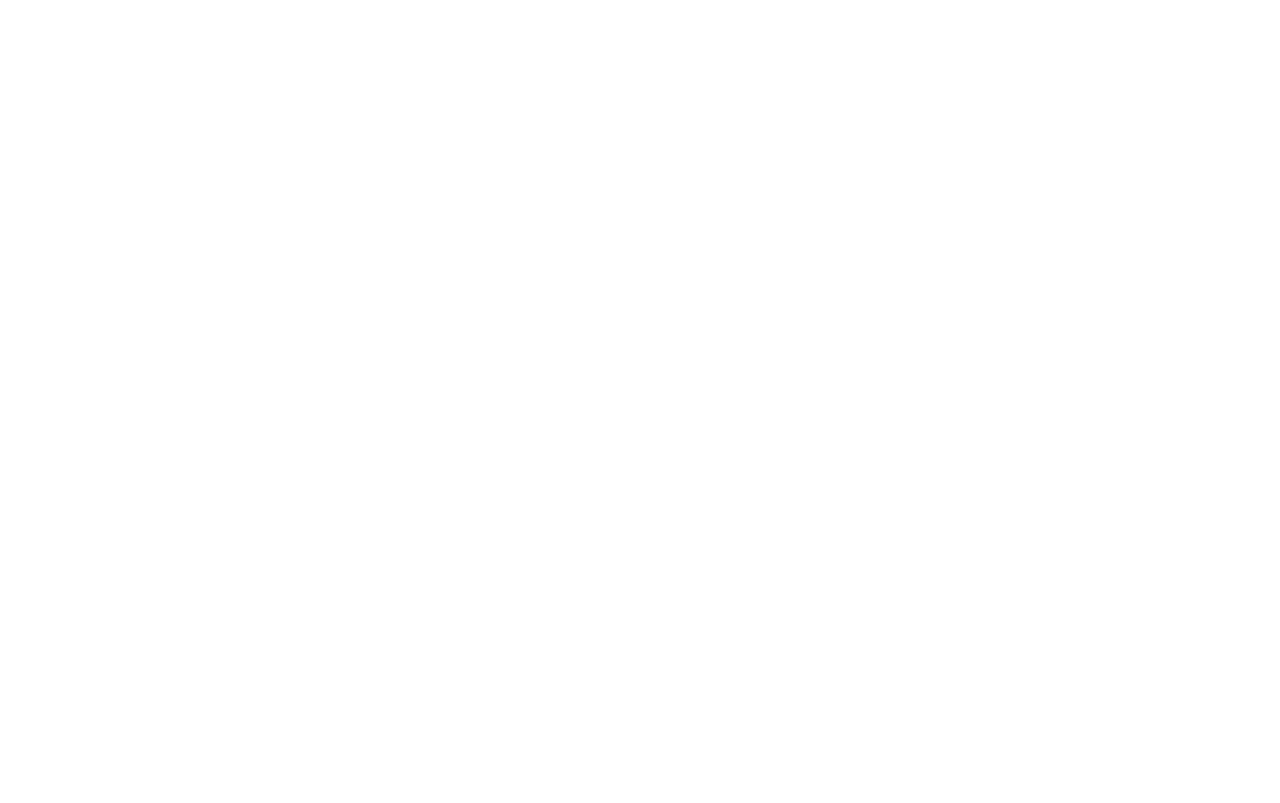
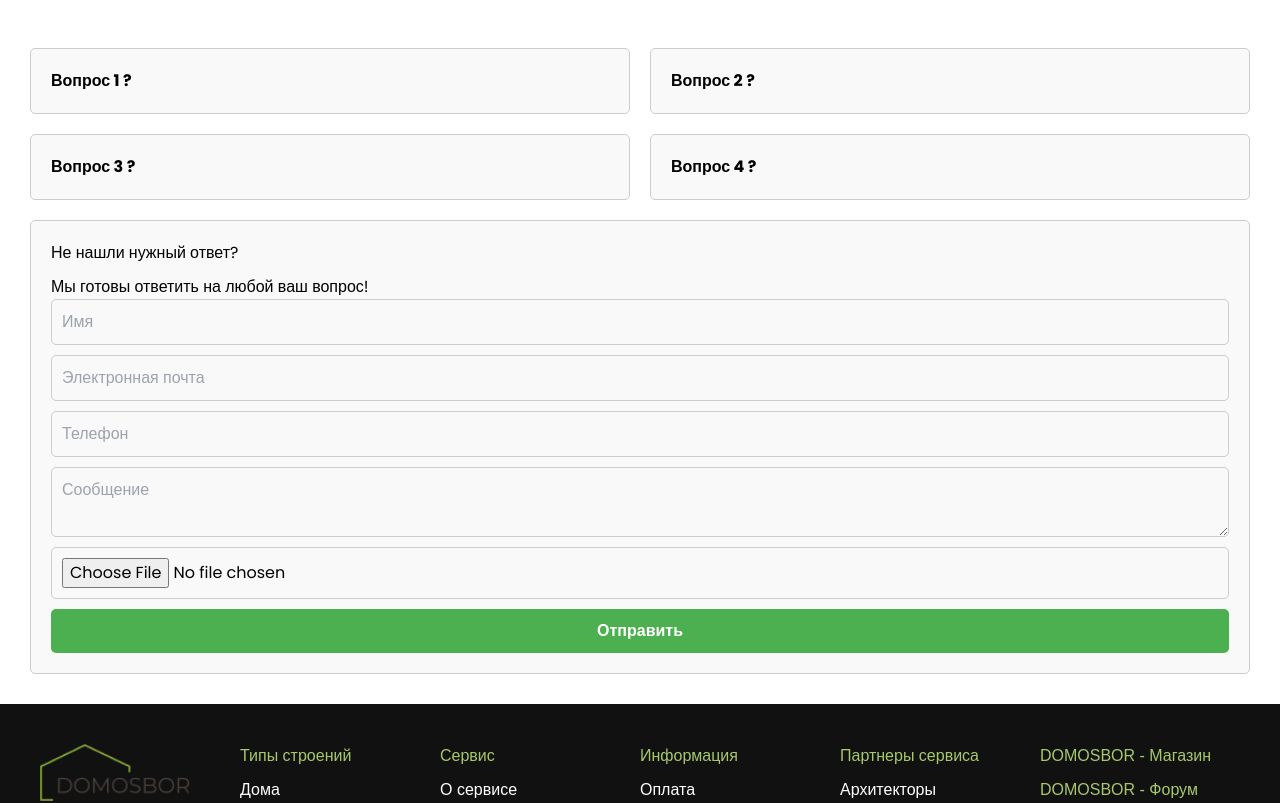
Before and after one commit to nurbekdeveloper/Homespot, a React (Create React App) app: page /project in a window 1280 px wide. Shown: the part 2260-3063 px from the top of the page. Before the commit the page ends 2278 px from the top, so only its background shows below. Built offline with nearby package versions, Linux system fonts and the light colour scheme.

Commit message:
add house

```diff
--- a/src/pages/houses/Houses.jsx
+++ b/src/pages/houses/Houses.jsx
@@ -3,6 +3,8 @@
 import './houses.css';
 import houseImage from '../../Assets/houses.png'; // Ensure the images are in the src folder
 import Navbar from '../../componenets/common/navbar/Navbar';
+import Footer from '../../componenets/common/footer/Footer';
+import FaqQuestion from '../../componenets/faqquestion/FaqQuestion';
 
 
 const recommendations = [
@@ -71,6 +73,9 @@
         ))}
       </div>
     </div>
+    <FaqQuestion/>
+    <Footer/>
+
     </div>
   );
 };
```
